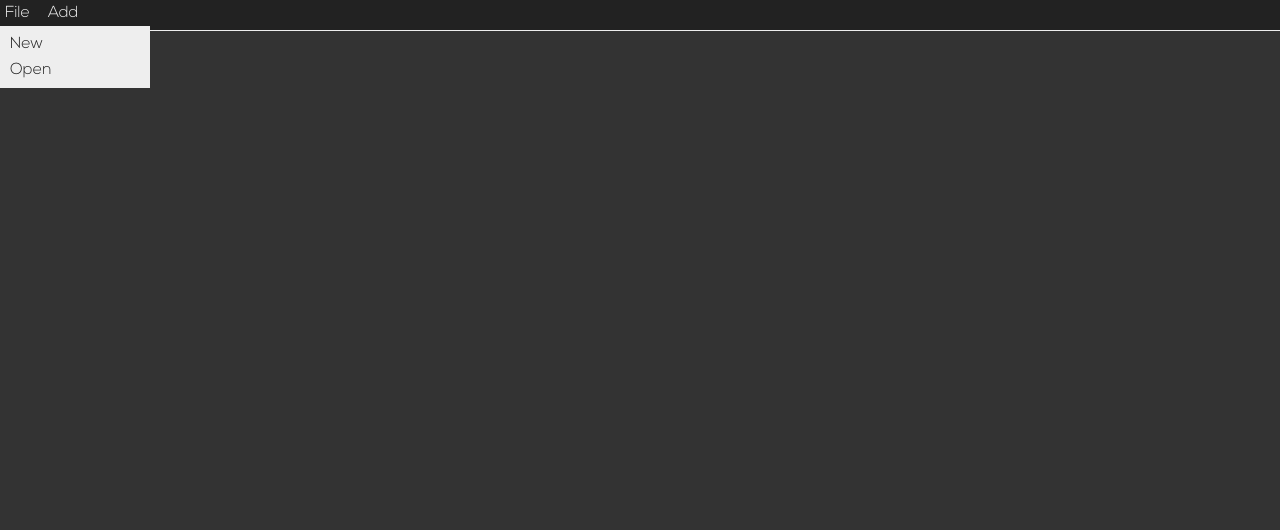
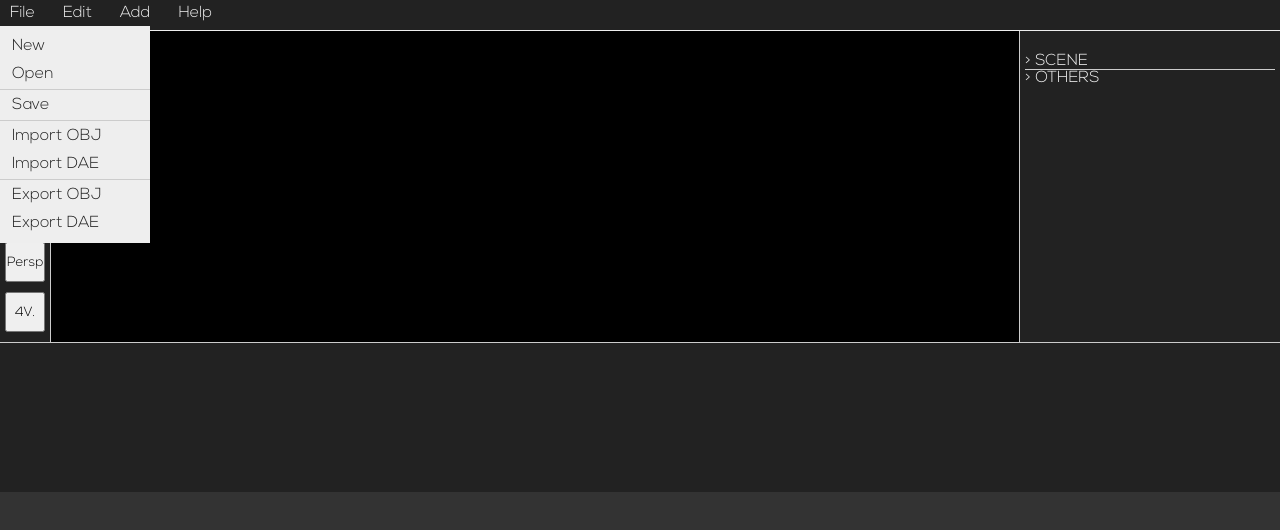
Before and after one commit to AlexandreRivet/BlenderWebGL, a plain HTML site: page index.html in a window 1280 px wide. Drawn offline with Linux system fonts and the light colour scheme; files whose address does not match are found by name.

Commit message:
Avancement de l'interface
- Ajout de certains boutons
- Ajout du viewport

```diff
--- a/css/main.css
+++ b/css/main.css
@@ -11,92 +11,69 @@ body
     background-color: #333;
 }
 
-.panelTab_tabs {
+.topPanel {
     position: relative;
-    top: 0px;
-    left: 0px;
-    width: 100%;
-    height: 5%;
-
-    background-color: black;
-}
-
-.oneTab {
-    position: relative;
-    display: inline-block;
-    margin-left: 2px;
-    padding-left: 5px;
-    padding-right: 5px;
-
-    border-top-left-radius: 7px;
-    border-top-right-radius: 7px;
-    border-bottom: solid 1px black;
-    text-align: center;
-    background-color: gray;
-    cursor: pointer;
-}
-
-.panelTab_contents {
-    position: relative;
-    top: 0px;
-    left: 0px;
-    width: 100%;
-    height: 95%;
-
-    background-color: gray;
-}
-
-.topPanel {
-    position: absolute;
-    top:0px;
     width: 100%;
     height: 30px;
 
     border-bottom: solid 1px #eee;
+    z-index: 1;
+}
+
+.middlePanel {
+    position: relative;
 }
 
 .middleContent {
-    position: absolute;
     display: table;
     width: 100%;
-    height: 100%;
 
-    background-color: #eee;
-    border-bottom: solid 1px #ccc;
-}
-
-.middlePanel {
-    position: absolute;
-    top: 36px;
-    right: 0px;
-    bottom: 150px;
-    left: 0px;
+    background-color: #000;
 }
 
 .leftPanel {
     display: table-cell;
-    width: 10%;
+    width: 40px;
+    padding: 5px;
 
-    background-color: #eee;
-    border-bottom: solid 1px #ccc;
+    background-color: #222;
     border-right: solid 1px #ccc;
+}
+
+.viewportPanel {
+    width: 100%;
+    height: 100%;
 }
 
 .rightPanel {
     display: table-cell;
-    width: 10%;
+    width: 250px;
+    padding: 5px;
 
-    background-color: #eee;
-    border-bottom: solid 1px #ccc;
+    background-color: #222;
+    border-left: solid 1px #ccc;
 }
 
 .bottomPanel {
-    position: absolute;
-    bottom:0px;
+    position: relative;
     width: 100%;
-    height: 150px;
+    height: 149px;
 
-    background-color: #eee;
-    border-bottom: solid 1px #ccc;
-    border-left: solid 1px #ccc;
+    background-color: #222;
+    border-top: solid 1px #ccc;
 }
+
+.sideBar_btn
+{
+    width:  40px;
+    height: 40px;
+    margin: 5px 0px;
+}
+
+.graphPanel
+{
+    background-color: black;
+    border: 1px solid #eee;
+    width: 100%;
+    height: 100px;
+}
--- a/index.html
+++ b/index.html
@@ -26,16 +26,19 @@
     <script src="js/Editor/EditorEvent.js"></script>
     <script src="js/Editor/EditorUserInterface.js"></script>
     <script src="js/Editor/EditorShaders.js"></script>
+    <script src="js/Editor/EditorViewport.js"></script>
 
     <!-- Ajout des scripts de l'UI -->
     <script src="js/UI/UIElement.js"></script>
     <script src="js/UI/UIPanel.js"></script>
+    <script src="js/UI/UIHidingPanel.js"></script>
     <script src="js/UI/UIMenu.js"></script>
     <script src="js/UI/UIRange.js"></script>
     <script src="js/UI/UIText.js"></script>
     <script src="js/UI/UIButton.js"></script>
     <script src="js/UI/UITextarea.js"></script>
     <script src="js/UI/UITree.js"></script>
+    <script  src="js/UI/UISeparator.js"></scripT>
 
     <!-- Ajout du main -->
     <script src="js/Main.js"></script>
--- a/js/CustomEditor.js
+++ b/js/CustomEditor.js
@@ -5,12 +5,13 @@ function initialiseCustomEditor() {
     'use strict';
 
     // Création de la MenuBar
+    // FileMenu
     var topPanel = new UIPanel();
     topPanel.addClass('TopPanel');
     EDITORUI.add('TopPanel', topPanel);
 
     var fileMenu = new UIMenu('File');
-    EDITORUI.add('fileMenu', fileMenu, 'TopPanel');
+    topPanel.add(fileMenu);
 
     var newOption = (new UIPanel()).setTextContent("New");
     newOption.click(function() {
@@ -24,8 +25,49 @@ function initialiseCustomEditor() {
     });
     fileMenu.addMenuItem(openOption);
 
+    fileMenu.addSeparator();
+
+    var saveOption =  (new UIPanel()).setTextContent("Save");
+    saveOption.click(function() {
+       alert('Save');
+    });
+    fileMenu.addMenuItem(saveOption);
+
+    fileMenu.addSeparator();
+
+    var importOBJ =  (new UIPanel()).setTextContent("Import OBJ");
+    importOBJ.click(function() {
+        alert('Import OBJ');
+    });
+    fileMenu.addMenuItem(importOBJ);
+
+    var importDAE =  (new UIPanel()).setTextContent("Import DAE");
+    importDAE.click(function() {
+        alert('Import DAE');
+    });
+    fileMenu.addMenuItem(importDAE);
+
+    fileMenu.addSeparator();
+
+    var exportOBJ =  (new UIPanel()).setTextContent("Export OBJ");
+    exportOBJ.click(function() {
+        alert('Export OBJ');
+    });
+    fileMenu.addMenuItem(exportOBJ);
+
+    var exportDAE =  (new UIPanel()).setTextContent("Export DAE");
+    exportDAE.click(function() {
+        alert('Export DAE');
+    });
+    fileMenu.addMenuItem(exportDAE);
+
+    // EditMenu
+    var editMenu = new UIMenu('Edit');
+    topPanel.add(editMenu);
+
+    // AddMenu
     var addMenu = new UIMenu('Add');
-    EDITORUI.add('addMenu', addMenu, 'TopPanel');
+    topPanel.add(addMenu);
 
     var addCube = (new UIPanel()).setTextContent("Cube");
     addCube.click(function() {
@@ -45,15 +87,87 @@ function initialiseCustomEditor() {
     });
     addMenu.addMenuItem(addCylinder);
 
-    // Création de la SideBar Left
-    var leftPanel = new UIPanel();
-    leftPanel.addClass('LeftPanel');
-    EDITORUI.add('LeftPanel', leftPanel);
+    // HelpMenu
+    var helpMenu = new UIMenu('Help');
+    topPanel.add(helpMenu);
+
+    var aboutUs = (new UIPanel()).setTextContent("About us");
+    aboutUs.click(function () {
+        alert('About us');
+    });
+    helpMenu.addMenuItem(aboutUs);
+
+    // Création du milieu de la page
+    var middlePanel = (new UIPanel()).addClass('middlePanel');
+    EDITORUI.add('MiddlePanel', middlePanel);
+
+    var middleContent = (new UIPanel()).addClass('middleContent');
+    middlePanel.add(middleContent);
+
+    var sideBarLeft = (new UIPanel()).addClass('leftPanel');
+    middleContent.add(sideBarLeft);
+
+    var button = (new UIButton('Sel.')).addClass('sideBar_btn');
+    button.click(function() {
+        alert('Select');
+    });
+    sideBarLeft.add(button);
+
+    var button = (new UIButton('Mov.')).addClass('sideBar_btn');
+    button.click(function() {
+        alert('Move');
+    });
+    sideBarLeft.add(button);
+
+    var button = (new UIButton('Rot.')).addClass('sideBar_btn');
+    button.click(function() {
+        alert('Rotate');
+    });
+    sideBarLeft.add(button);
+
+    var button = (new UIButton('Sca.')).addClass('sideBar_btn');
+    button.click(function() {
+        alert('Scale');
+    });
+    sideBarLeft.add(button);
+
+    sideBarLeft.add( new UISeparator());
+
+    var button = (new UIButton('Persp')).addClass('sideBar_btn');
+    button.click(function() {
+        alert('One camera - perspective');
+    });
+    sideBarLeft.add(button);
+
+    var button = (new UIButton('4V.')).addClass('sideBar_btn');
+    button.click(function() {
+        alert('Four cameras - top, front, left, perspective');
+    });
+    sideBarLeft.add(button);
+
+    var viewport = (new UIPanel()).addClass('viewportPanel');
+    middleContent.add(viewport);
+
+    var sideBarRight = (new UIPanel()).addClass('rightPanel');
+    middleContent.add(sideBarRight);
+
+    var graphScene = new UIHidingPanel(' > SCENE');
+    graphScene.add((new UIPanel()).addClass('graphPanel'));
+    sideBarRight.add(graphScene);
+
+    sideBarRight.add( new UISeparator());
+
+    var others = new UIHidingPanel(' > OTHERS');
+    sideBarRight.add(others);
 
     // Création du Viewport
-
-    // Création de la SideBar Right
+    // var renderViewport = new Viewport(EDITOR, viewport.mDOM);
+    // renderViewport.init();
+    // renderViewport.render();
 
     // Création de la ToolBar
+    var bottomPanel = new UIPanel();
+    bottomPanel.addClass('bottomPanel');
+    EDITORUI.add('bottomPanel', bottomPanel);
 
 }
--- a/js/Editor/Editor.js
+++ b/js/Editor/Editor.js
@@ -32,7 +32,7 @@ Editor.prototype.init = function () {
     'use strict';
 
     // Préparation de toutes les caméras
-
+    this.mCamera = new THREE.PerspectiveCamera(50, 1, 1, 100000);
 
     this.mEvents.addEvent("addObject");
     this.mEvents.addFunctionToEvent("addObject", function (o) { console.log(o); });
--- /dev/null
+++ b/js/Editor/EditorViewport.js
@@ -0,0 +1,42 @@
+var Viewport = function (editor, container) {
+    'use strict';
+
+    this.mEditor = editor;
+
+    this.mRenderer = new THREE.WebGLRenderer();
+    this.mRenderer.setSize(container.offsetWidth, container.offsetHeight);
+    this.mRenderer.setClearColor(0xdddddd);
+    container.appendChild(this.mRenderer.domElement);
+};
+
+Viewport.prototype.init = function () {
+    'use strict';
+
+    // Création de la grille
+    var grid = new THREE.GridHelper(500, 25);
+    this.mEditor.mHelpersScene.add(grid);
+
+
+    // this.render();
+};
+
+Viewport.prototype.render = function () {
+    'use strict';
+
+    var scene = this.mEditor.mPrincipalScene;
+    var sceneHelpers = this.mEditor.mHelpersScene;
+    var cameras = this.mEditor.mCameras;
+
+    this.mRenderer.render(scene, this.mEditor.mCamera);
+    this.mRenderer.render(sceneHelpers, this.mEditor.mCamera);
+
+    /*      PLUS TARD POUR LE MULTI CAMERA
+    // Rendu de la scène
+    for (var cam in cameras)
+        this.mRenderer.render(scene, cam);
+
+    // Rendu des helpers
+    for (var cam in cameras)
+        this.mRenderer.render(sceneHelpers, cam);
+    */
+};
--- a/js/UI/UIMenu.js
+++ b/js/UI/UIMenu.js
@@ -1,5 +1,7 @@
-var UIMenu = function(name)
-{
+/*global UIElement, UIPanel, UISeparator */
+
+var UIMenu = function (name) {
+    'use strict';
     UIElement.call(this);
 
     this.mName = name;
@@ -24,8 +26,13 @@ var UIMenu = function(name)
 
 UIMenu.prototype = Object.create(UIElement.prototype);
 
-UIMenu.prototype.addMenuItem = function(menuItem)
-{
+UIMenu.prototype.addMenuItem = function (menuItem) {
+    'use strict';
     menuItem.addClass('Option');
     this.mMenuItems.add(menuItem);
 };
+
+UIMenu.prototype.addSeparator = function () {
+    'use strict';
+    this.mMenuItems.add(new UISeparator());
+};
--- /dev/null
+++ b/js/UI/UISeparator.js
@@ -0,0 +1,13 @@
+var UISeparator = function () {
+    'use strict';
+    UIElement.call(this);
+
+    var dom = document.createElement('hr');
+    dom.className = 'Separator';
+
+    this.mDOM = dom;
+
+    return this;
+};
+
+UISeparator.prototype = Object.create(UIElement.prototype);
--- a/js/UI/css/UI.css
+++ b/js/UI/css/UI.css
@@ -2,6 +2,11 @@
 {
     font-family:                    "Nexa";
     src:                            url("../../../resources/fonts/Nexa Light.otf");
+}
+
+*
+{
+    font-family:                    "Nexa";
 }
 
 /* Définition de la classe Panel générique */
@@ -11,11 +16,21 @@
     color:                          #eee;
 }
 
+.PanelClickable
+{
+    cursor:                         pointer;
+}
+
+hr
+{
+	border: 0px;
+	border-top: 1px solid #ccc;
+}
+
 
 /* Définition de la class Menu générique */
 .Menu
 {
-    font-family:                    "Nexa";
     float:                          left;
     cursor:                         pointer;
     padding-right:                  8px;
@@ -26,7 +41,7 @@
     display:                        inline-block;
     color:                          #eee;
     margin:                         0px;
-    padding:                        5px;
+    padding:                        5px 10px;
 }
 
 .Menu .Options
@@ -48,7 +63,7 @@
     color:                          #222;
     background-color:               transparent;
     padding:                        5px 10px;
-    margin:                         0px !important;
+    margin:                         2px !important;
 }
 
 .Menu .Options .Option:hover
```
